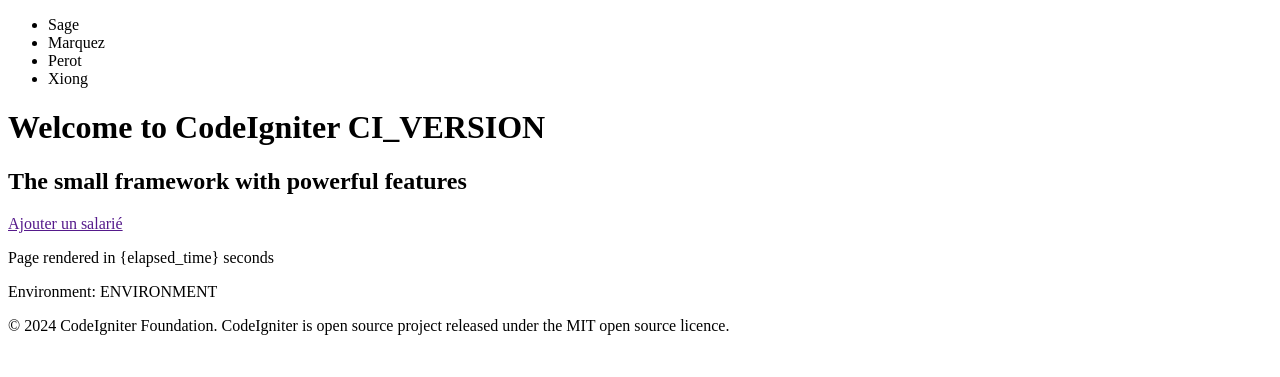
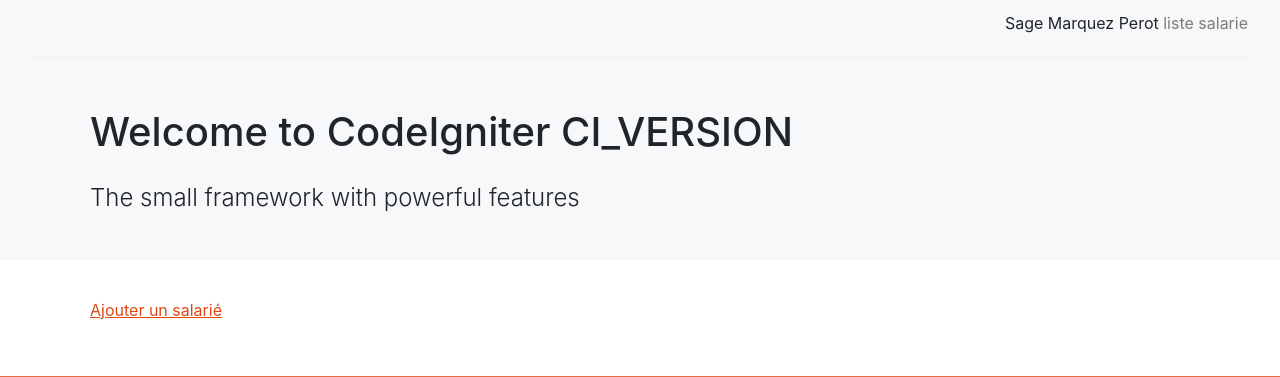
Before and after one commit to KeiSaundersFR/AP3, a CodeIgniter 4 app: template app/Views/salarie/liste_salaries.php in a window 1280 px wide. Shown: the top 377 px of the page. Run offline with PHP 8.4 and a stand-in for CodeIgniter, Linux system fonts and the light colour scheme; the template is opened without the code that fills it, so the values that code supplies are empty; some libraries are stand-ins or nearby versions.

Commit message:
commit salarie

```diff
--- a/app/Views/layout.php
+++ b/app/Views/layout.php
@@ -16,7 +16,7 @@
                 <li>Sage</li>
                 <li>Marquez</li>
                 <li>Perot</li>
-                <li>Xiong</li>
+                <li><a href="<?= url_to('page_salarie') ?>">liste salarie</a></li>
             </ul>
         </nav>
 
--- a/app/Views/salarie/liste_salaries.php
+++ b/app/Views/salarie/liste_salaries.php
@@ -1,11 +1,13 @@
 <?= $this->extend('layout') ?>
 <?= $this->section('contenu') ?>
+
+<link rel="stylesheet" type="text/css" href="css/main.css" />
 
 <a class=button href="<?= url_to('ajout_salarie') ?>">Ajouter un salarié </a>
 
 <?php
 
-foreach ($listSalarie as $salarie) {
+foreach ($listeSalaries as $salarie) {
 ?>
     <p>
         <?php
@@ -19,8 +21,11 @@ foreach ($listSalarie as $salarie) {
         $salarie['CODE_POSTAL_SALARIE'],
         $salarie['VILLE_SALARIE'],
         $salarie['PHOTO_SALARIE'],
-        '<a class = button href="' . url_to('modif_salarie', $salarie['ID_SALARIE']) . '">Modifier</button>',
-        '<a class = button href="' . url_to('suppr_salarie', $salarie['ID_SALARIE']) . '">Supprimer</button>';
+        // '<a href="' . url_to("modif_salarie", $salarie['ID_SALARIE']) . '" >Modifier</a>',
+        // '<a href="' . url_to("suppr_salarie", $salarie['ID_SALARIE']) . '" >Supprimer</a>';
+        '<a href="' . url_to("update_salarie", $salarie['ID_SALARIE']) . '" >Modifier</a>',
+        '<a href="' . url_to("suppr_salarie", $salarie['ID_SALARIE']) . '" >Supprimer</a>';
+
 
         ?>
     </p>
```
Also changed, not shown: app/Controllers/Salarie.php (+4 -4 lines), public/favicon.ico.
